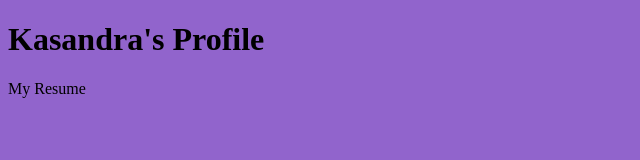
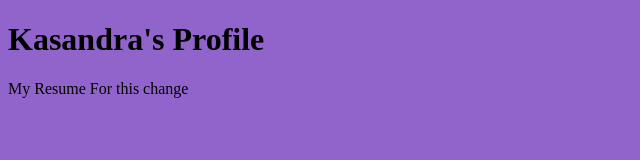
Before and after one commit to kasandramurray/Personal-Profile, a plain HTML site: page Personal-Profile/index.html in a window 1280 px wide. Shown: the whole page, without its empty margins (0-640 px from the left). Drawn offline with Linux system fonts and the light colour scheme.

Commit message:
Third change

```diff
--- a/Personal-Profile/index.html
+++ b/Personal-Profile/index.html
@@ -10,6 +10,7 @@
     <div>
         <h1>Kasandra's Profile</h1>
         My Resume
+        For this change
     </div>
 </body>
 </html>
```
